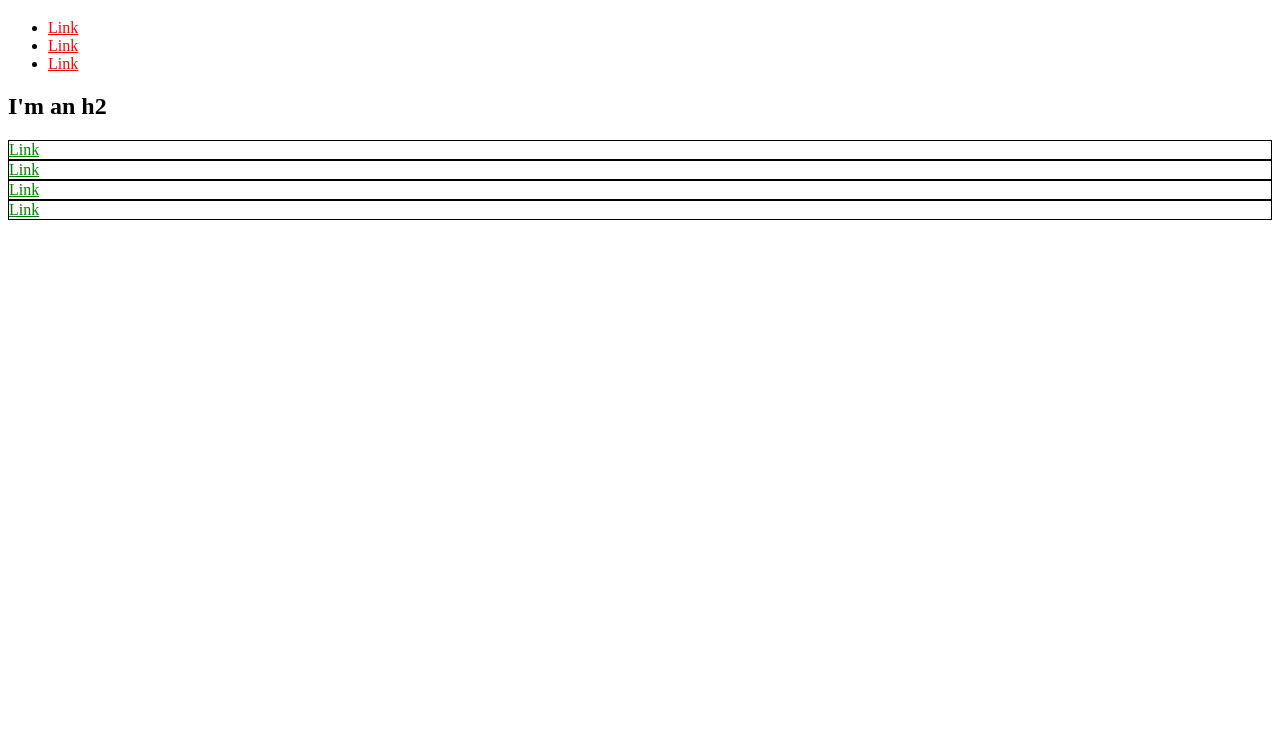
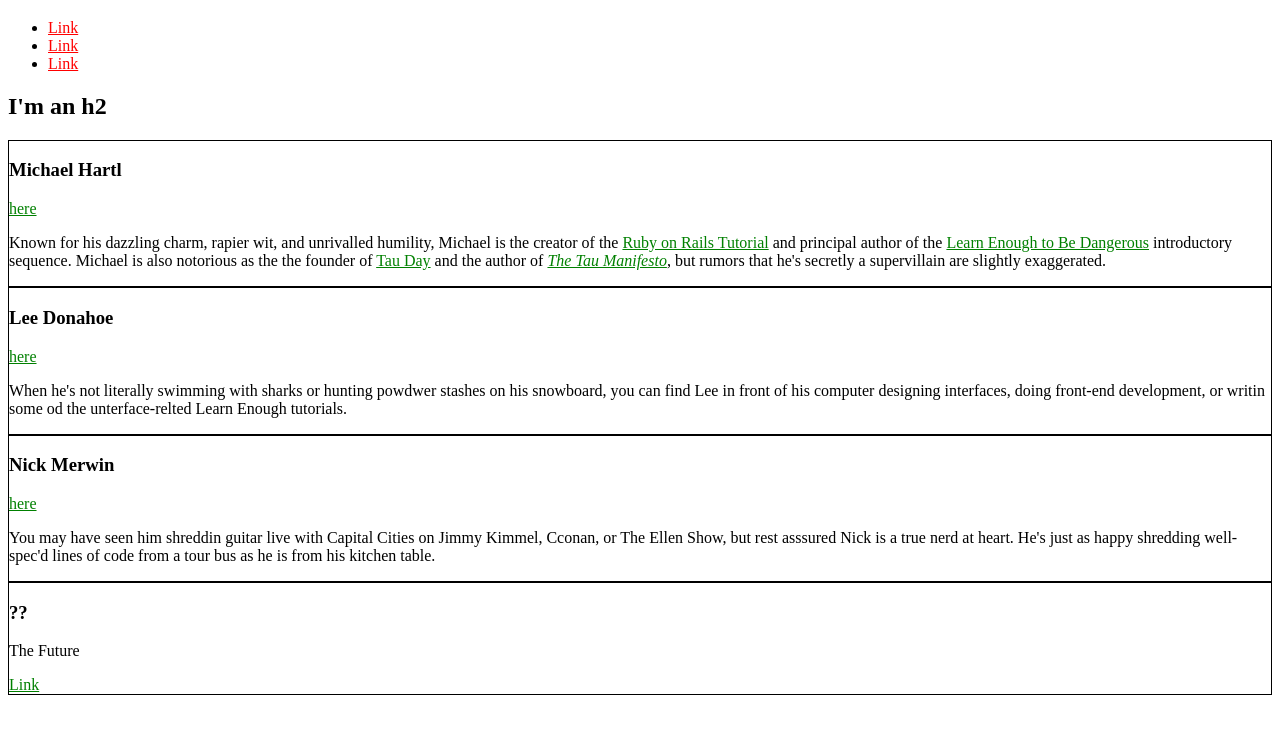
Before and after one commit to udofiasuquo/udofiasuquo.github.io, a plain HTML site: page index.html in a window 1280 px wide. Shown: the part 61-792 px from the top of the page. Drawn offline with Linux system fonts and the light colour scheme.

Commit message:
Add style

```diff
--- a/index.html
+++ b/index.html
@@ -3,37 +3,71 @@
 <head>
 	<title>Test Page: Don't Panic</title>
 	<meta charset="utf-8">
+<style>
+	a {
+		color: red;
+	}
+
+	.bio-box {
+		border: 1px solid black;
+	}
+
+	.bio-box a {
+		color: green;
+	}
+
+	.bio-box p a {
+		color: green;
+	}
+
+</style>
 </head>
 <body>
 	<h1>I'm an h1</h1>
 	<ul>
-		<li>
-			<a href="http://example.com/" style="color:red;">Link</a>
+		<li id="link">
+			<a href="http://example.com/">Link</a>
 		</li>
 		<li>
-			<a href="http://example.com/" style="color:red;">Link</a>
+			<a href="http://example.com/">Link</a>
 		</li>
 		<li>
-			<a href="http://example.com/" style="color:red;">Link</a>
+			<a href="http://example.com/">Link</a>
 		</li>
 	</ul>
 
 	<h2>I'm an h2</h2>
 
-	<div style="border: 1px solid black;">
-		<a href="http://example.com/" style="color:green;">Link</a>
+	<div class="bio-box">
+		<h3>Michael Hartl</h3>
+		<a href="http://twitter.com/mhartl">here</a>
+		<p>
+			Known for his dazzling charm, rapier wit, and unrivalled humility, Michael is the creator of the <a href="https://www.railstutorial.org/">Ruby on Rails Tutorial</a> and principal author of the <a href="https://learnenough.com/">Learn Enough to Be Dangerous</a> introductory sequence. Michael is also notorious as the the founder of <a href="https://tauday.com/">Tau Day</a> and the author of <a href="https://tauday.com/tau-manifesto"><em>The Tau Manifesto</em></a>, but rumors that he's secretly a supervillain are slightly exaggerated.
+		</p>
 	</div>
 
-	<div style="border: 1px solid black;">
-		<a href="http://example.com/" style="color:green;">Link</a>
+	<div class="bio-box">
+		<h3>Lee Donahoe</h3>
+		<a href="http://twitter.com/leedonahoe">here</a>
+		<p>
+			When he's not literally swimming with sharks or hunting powdwer stashes on his snowboard, you can find Lee in front of his computer designing interfaces, doing front-end development, or writin some od the unterface-relted Learn Enough tutorials.
+		</p>
 	</div>
 
-	<div style="border: 1px solid black;">
-		<a href="http://example.com/" style="color:green;">Link</a>
+	<div class="bio-box">
+		<h3>Nick Merwin</h3>
+		<a href="http://twitter.com/nickmerwin">here</a>
+		<p>
+			You may have seen him shreddin guitar live with Capital Cities on Jimmy Kimmel, Cconan, or The Ellen Show, but rest asssured Nick is a true nerd at heart. He's just as happy shredding well-spec'd lines of code from a tour bus as he is from his kitchen table.
+		</p>
 	</div>
 
-	<div style="border: 1px solid black;">
-		<a href="http://example.com/" style="color:green;">Link</a>
+	<div class="bio-box">
+		<h3>??</h3>
+		<p>
+			The Future
+		</p>
+		<a href="http://example.com/">Link</a>
 	</div>
 
 </body>
```
